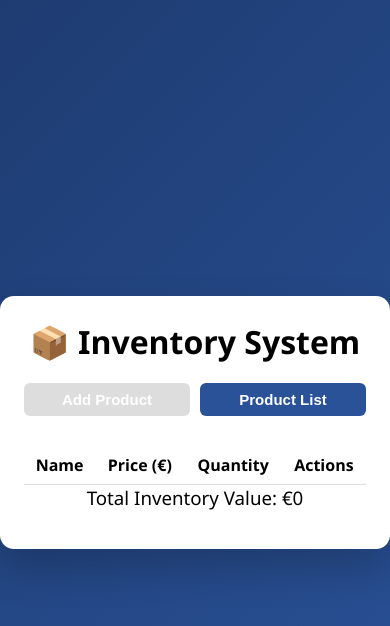
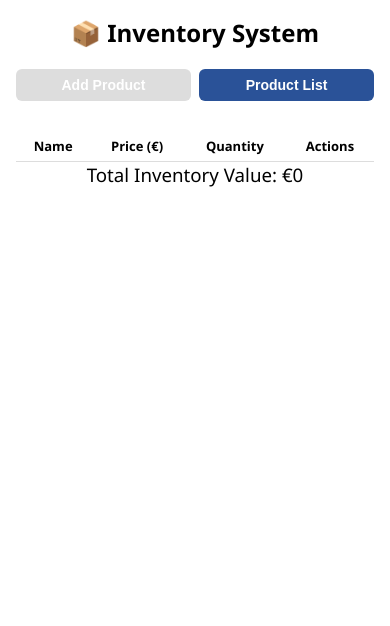
Before and after one commit to lj1mani/inventory-app, a website: page frontend/index.html in a window 390 px wide. Both pictures are taken after a click on the button "Product List". Drawn offline with Linux system fonts and the light colour scheme; no server answers.

Commit message:
mobile responsive

```diff
--- a/frontend/app.js
+++ b/frontend/app.js
@@ -15,10 +15,10 @@ const showMessage = (text, type = "error") => {
     msg.classList.add("show"); // default error
   }
 
-  // Hide after 10 seconds
+  // Hide after 6 seconds
   setTimeout(() => {
     msg.className = "message";
-  }, 10000);
+  }, 6000);
 };
 
 
--- a/frontend/index.html
+++ b/frontend/index.html
@@ -2,6 +2,7 @@
 <html>
 <head>
   <title>Inventory System</title>
+  <meta name="viewport" content="width=device-width, initial-scale=1.0">
   <link rel="stylesheet" href="style.css">
 </head>
 <body>
--- a/frontend/style.css
+++ b/frontend/style.css
@@ -171,6 +171,7 @@ h3 {
   margin-top: 10px;
 }
 
+
 /* Table styling */
 table {
   width: 100%;
@@ -190,7 +191,7 @@ table tr:hover {
 table button {
   padding: 4px 8px;
   font-size: 12px;
-  background: #e74c3c;
+  background: #ffffff;
   color: white;
   border: none;
   border-radius: 4px;
@@ -198,5 +199,56 @@ table button {
 }
 
 table button:hover {
-  background: #c0392b;
+  background: #f47668;
 }
+
+/* Mobile Responsive */
+@media (max-width: 768px) {
+  body {
+    display: block;
+    padding: 0;
+  }
+
+  .container {
+    width: 100%;
+    min-height: 100vh;
+    padding: 16px;
+    border-radius: 0;
+  }
+
+  h1 {
+    font-size: 1.5rem;
+  }
+
+  input, button {
+    font-size: 14px;
+    padding: 10px;
+  }
+
+  .tabs {
+    flex-wrap: wrap;
+    gap: 8px;
+  }
+
+  .tab-button {
+    flex: 1 1 45%;
+    font-size: 14px;
+    padding: 8px;
+  }
+
+  table {
+    overflow-x: auto;
+  }
+
+  table th,
+  table td {
+    font-size: 13px;
+    padding: 6px;
+  }
+
+  .tab-content {
+  margin-top: 10px;
+}
+
+
+}
```
Also changed, not shown: backend/data/products.json (+7 -1 lines).
